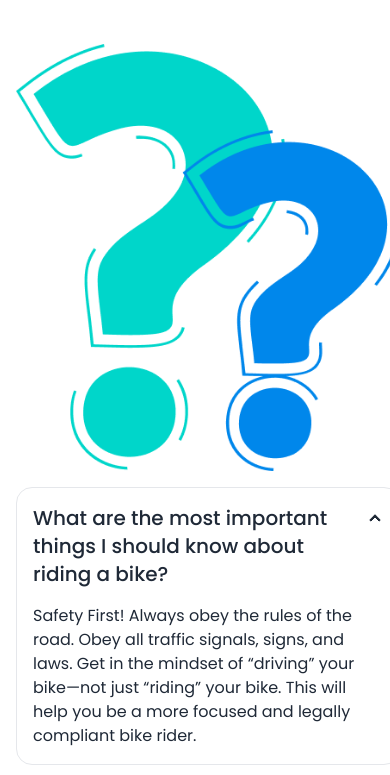
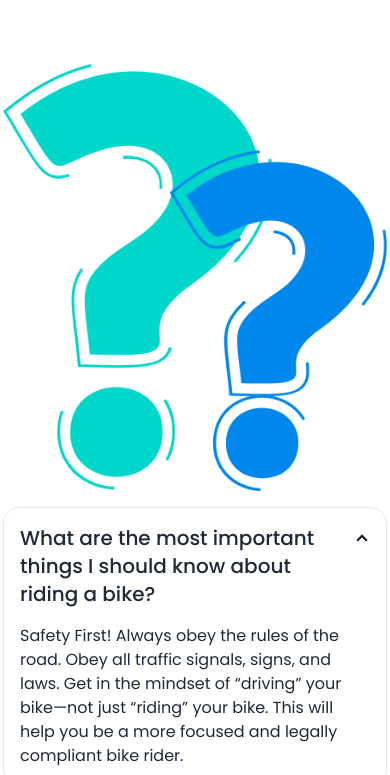
Before and after one commit to ignatius90/biker-zone-tailwind-daisyui, a plain HTML site: page index.html in a window 390 px wide. Shown: the part 6652-7427 px from the top of the page. Drawn offline with nearby package versions, Linux system fonts and the light colour scheme.

Commit message:
responsive updated

```diff
--- a/index.html
+++ b/index.html
@@ -234,7 +234,7 @@
       <h2 class="text-5xl text-center font-semibold mb-10">Frequently <span class="text-[#E76F51]">Asked
           Questions</span></h2>
       <!-- image section -->
-      <div class="hero min-h-screen">
+      <div class="hero min-h-screen p-5 justify-center">
         <div class="hero-content flex-col lg:flex-row">
           <img src="images/others/faq.png" class="max-w-sm rounded-lg" />
 
```
